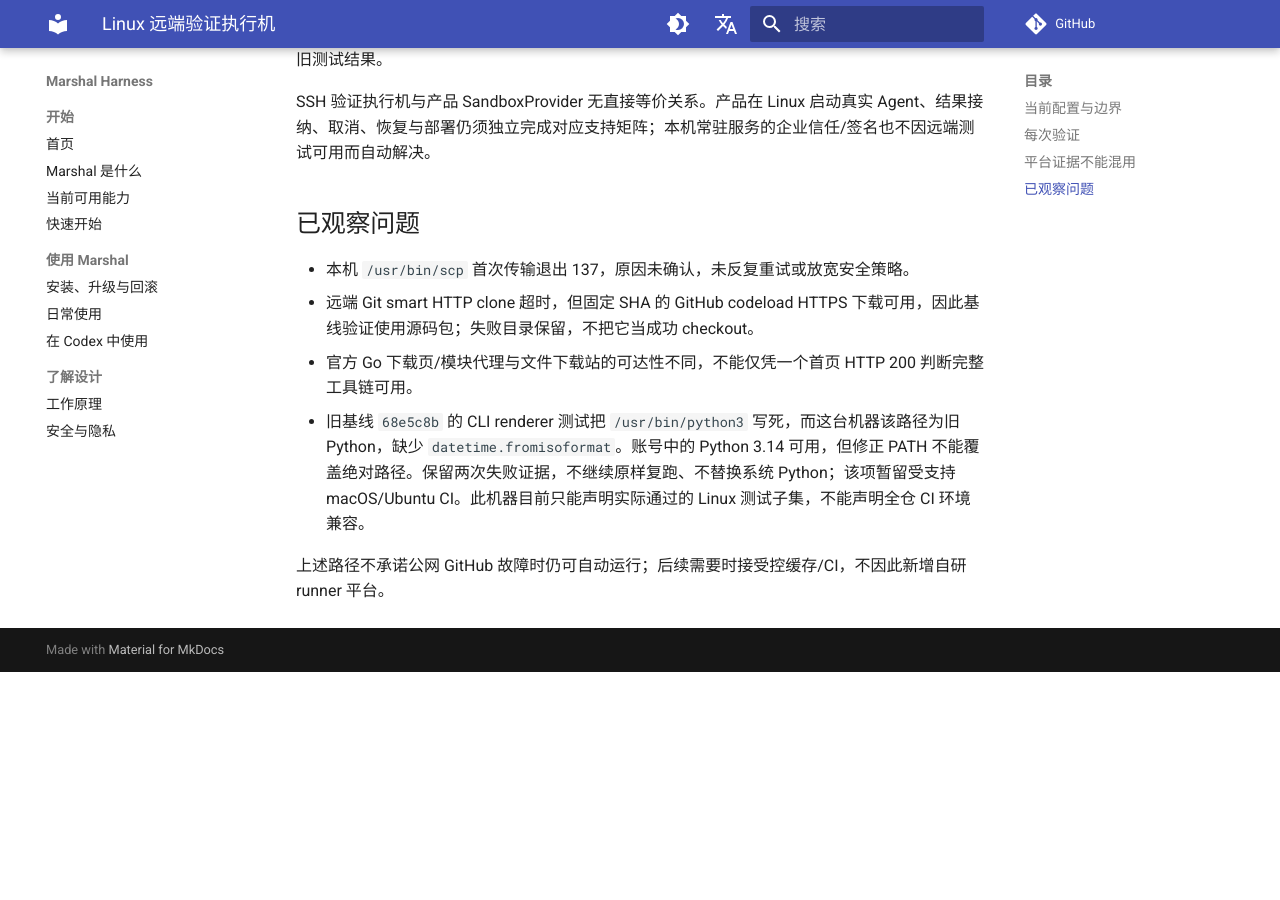
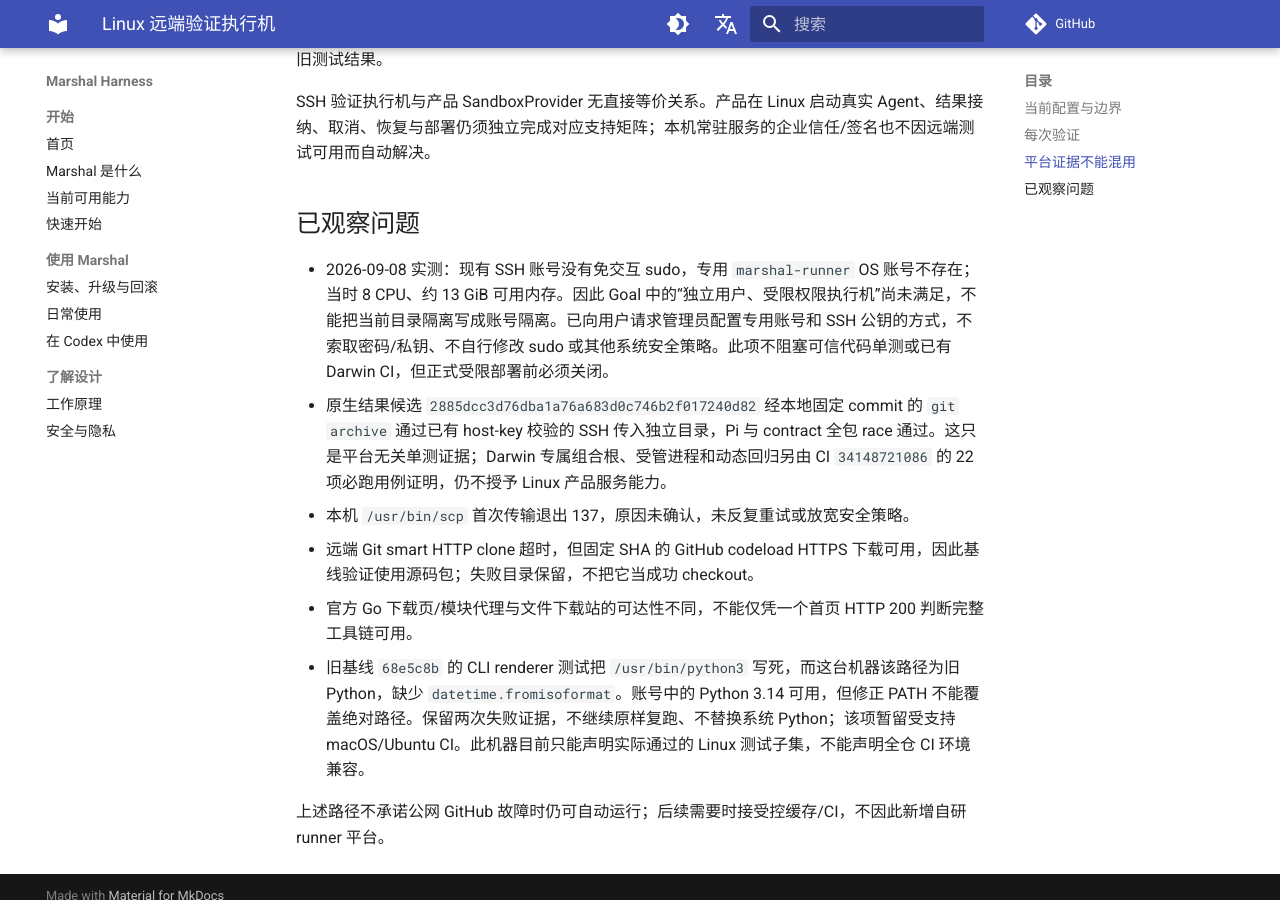
Before and after one commit to chiga0/marshal-harness, an MkDocs documentation site: the page built from docs/remote-linux-validation.md, in a window 1280 px wide and 900 px high, scrolled down 1389 px. Built offline with MkDocs 1.6.1 and Material for MkDocs 9.7.7, drawn with Linux system fonts in a browser that asks for light colours; comment, search, counter and statistics services are not loaded; before the commit the page ends 2061 px from its top, so only the background shows below that; some of the changed text lies outside the part shown.

```diff
--- a/docs/remote-linux-validation.md
+++ b/docs/remote-linux-validation.md
@@ -1,6 +1,6 @@
 # Linux 远端验证执行机
 
-更新：2026-09-07。用途是解除开发机执行新编译测试程序需人工授权的阻塞，不是部署完成或 Linux production authority。
+更新：2026-09-08。用途是解除开发机执行新编译测试程序需人工授权的阻塞，不是部署完成或 Linux production authority。
 
 ## 当前配置与边界
 
@@ -29,6 +29,9 @@
 
 ## 已观察问题
 
+- 2026-09-08 实测：现有 SSH 账号没有免交互 sudo，专用 `marshal-runner` OS 账号不存在；当时 8 CPU、约 13 GiB 可用内存。因此 Goal 中的“独立用户、受限权限执行机”尚未满足，不能把当前目录隔离写成账号隔离。已向用户请求管理员配置专用账号和 SSH 公钥的方式，不索取密码/私钥、不自行修改 sudo 或其他系统安全策略。此项不阻塞可信代码单测或已有 Darwin CI，但正式受限部署前必须关闭。
+- 原生结果候选 `2885dcc3d76dba1a76a683d0c746b2f017240d82` 经本地固定 commit 的 `git archive` 通过已有 host-key 校验的 SSH 传入独立目录，Pi 与 contract 全包 race 通过。这只是平台无关单测证据；Darwin 专属组合根、受管进程和动态回归另由 CI `34148721086` 的 22 项必跑用例证明，仍不授予 Linux 产品服务能力。
+
 - 本机 `/usr/bin/scp` 首次传输退出 137，原因未确认，未反复重试或放宽安全策略。
 - 远端 Git smart HTTP clone 超时，但固定 SHA 的 GitHub codeload HTTPS 下载可用，因此基线验证使用源码包；失败目录保留，不把它当成功 checkout。
 - 官方 Go 下载页/模块代理与文件下载站的可达性不同，不能仅凭一个首页 HTTP 200 判断完整工具链可用。
```
Also changed, not shown: docs/audit-report.md (+6 -0 lines), 3 other files.
